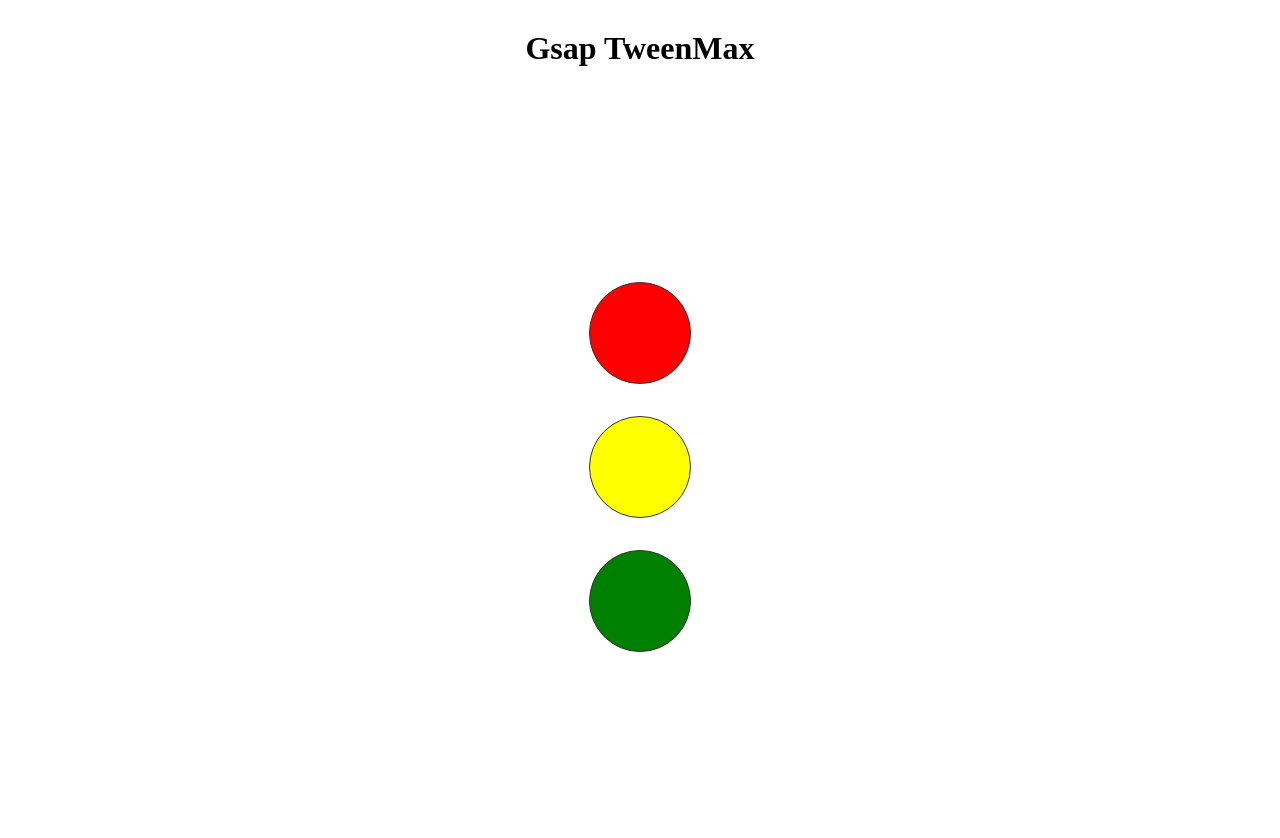
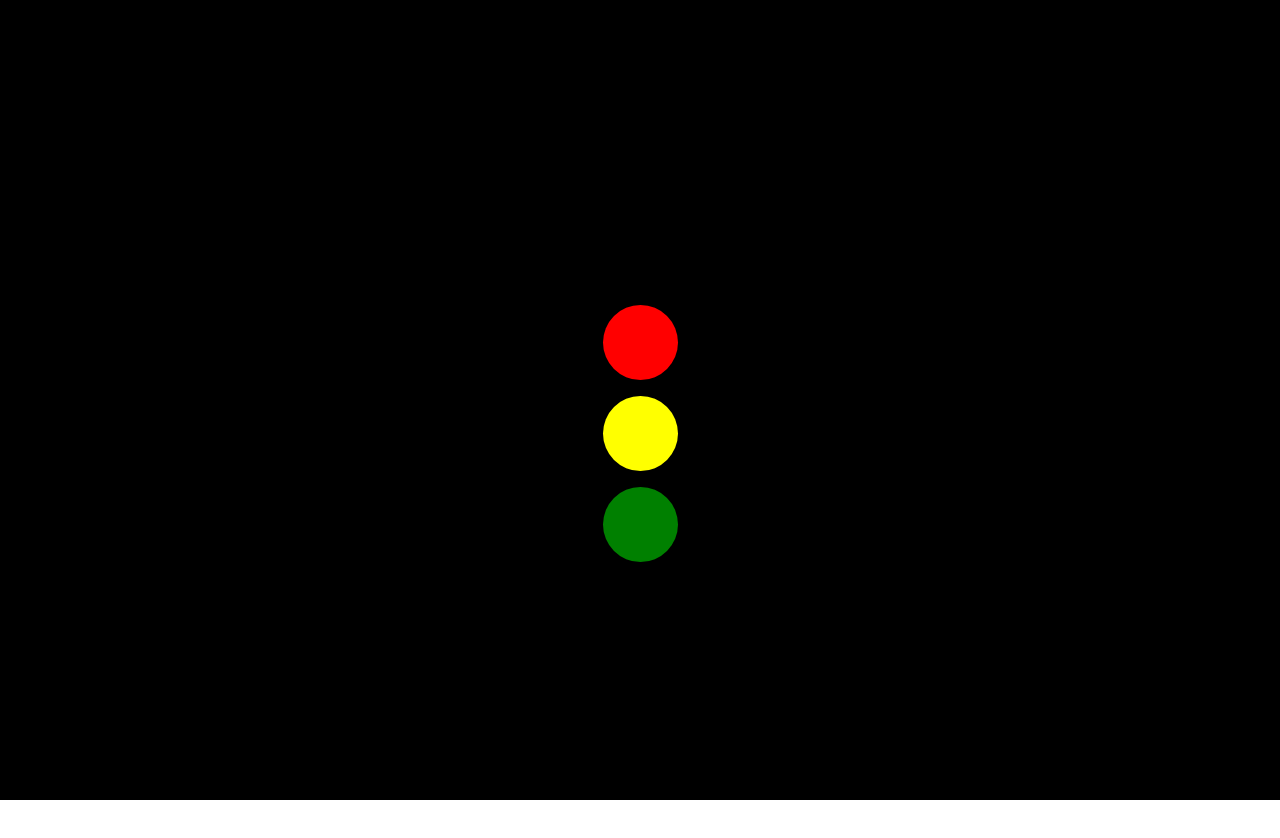
Before and after one commit to victorbruce/gsap-tutorial, a React (Create React App) app: page / in a window 1280 px wide. Shown: the top 838 px of the page. After the commit the page ends 800 px from the top, so only its background shows below. Built offline with nearby package versions, Linux system fonts and the light colour scheme.

Commit message:
update: increase circle size when an onclick event is triggered

```diff
--- a/src/App.js
+++ b/src/App.js
@@ -1,7 +1,8 @@
-import React, { useEffect, useRef } from "react";
+import React, { useEffect, useRef, useState } from "react";
 
 // 3rd-party libraries
-import { TweenMax, Power3 } from "gsap";
+import { TweenLite, Power3 } from "gsap";
+import { TweenMax } from "gsap/gsap-core";
 
 function App() {
   let app = useRef(null);
@@ -9,22 +10,48 @@
   let circleYellow = useRef(null);
   let circleGreen = useRef(null);
 
+  const [scale, setScale] = useState(false);
+
   useEffect(() => {
-    TweenMax.to(app, 0, { css: { visibility: "visible" } });
-    TweenMax.from(circleRed, 0.8, { opacity: 0, x: 40, ease: Power3.easeOut });
-    TweenMax.from(circleYellow, 0.8, {
+    TweenLite.to(app, 0, { css: { visibility: "visible" } });
+    TweenLite.from(circleRed, 0.8, { opacity: 0, x: 40, ease: Power3.easeOut });
+    TweenLite.from(circleYellow, 0.8, {
       opacity: 0,
-      x: 60,
+      x: 40,
       ease: Power3.easeOut,
       delay: 0.2,
     });
-    TweenMax.from(circleGreen, 0.8, {
+    TweenLite.from(circleGreen, 0.8, {
       opacity: 0,
-      x: 80,
+      x: 40,
       ease: Power3.easeOut,
       delay: 0.2,
     });
   }, []);
+
+  const handleScale = () => {
+    if (scale) {
+      TweenMax.to(circleYellow, .8, {
+        width: 200,
+        height: 200,
+        ease: Power3.easeOut,
+      });
+      setScale(false);
+    } else {
+      TweenMax.to(circleYellow, 1, {
+        width: 75,
+        height: 75,
+        ease: Power3.easeOut,
+      });
+      setScale(true);
+    }
+  };
+
+  // const handleDecrease = () => {
+  //   TweenMax.to(circleYellow, 1, { scale: 1 });
+  //   setScale(false);
+  // }
+
   return (
     <div className="App" ref={(el) => (app = el)}>
       <h1>Gsap TweenMax</h1>
@@ -34,6 +61,7 @@
         <div
           className="Circle__color yellow"
           ref={(el) => (circleYellow = el)}
+          onClick={handleScale}
         ></div>
         <div
           className="Circle__color green"
--- a/src/stylesheet/pages/_app.scss
+++ b/src/stylesheet/pages/_app.scss
@@ -2,8 +2,12 @@
   width: 100%;
   height: 100vh;
   height: calc(var(--vh, 1vh) * 100); // fix for mobile devices
-  background: $white;
+  background: $black;
   visibility: hidden;
+  display: flex;
+  flex-direction: column;
+  justify-content: center;
+  align-items: center;
 
   & h1 {
     padding: 30px 30px 0px 30px;
@@ -13,19 +17,14 @@
 
 .Circle {
   &__container {
-    display: flex;
-    flex-direction: column;
-    justify-content: center;
-    align-items: center;
-    height: 100%;
   }
 
   &__color {
-    width: 100px;
-    height: 100px;
+    width: 75px;
+    height: 75px;
     border-radius: 100%;
     margin: 16px;
-    border: 1px solid #333;
+    // border: 1px solid #333;
   }
 }
 
```
